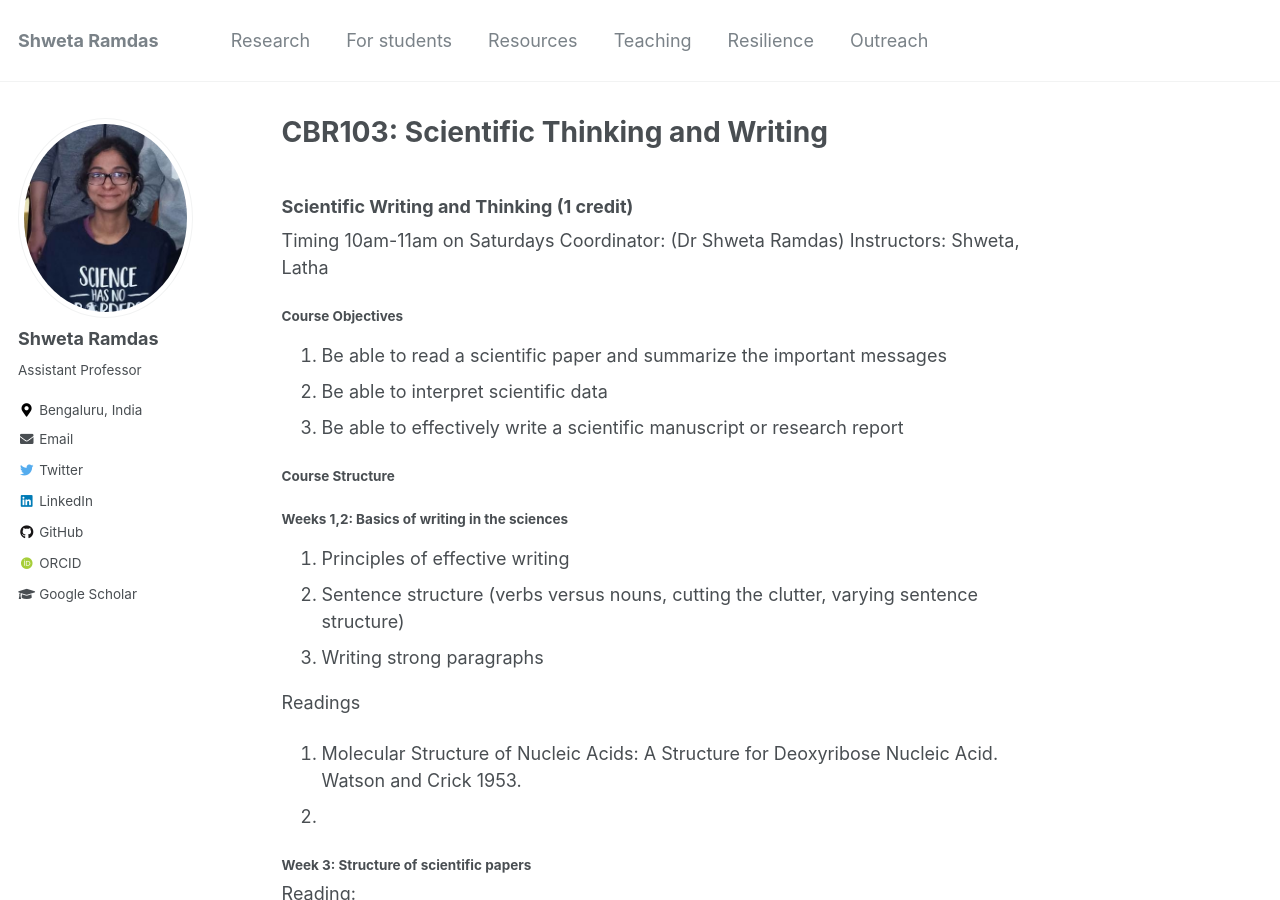
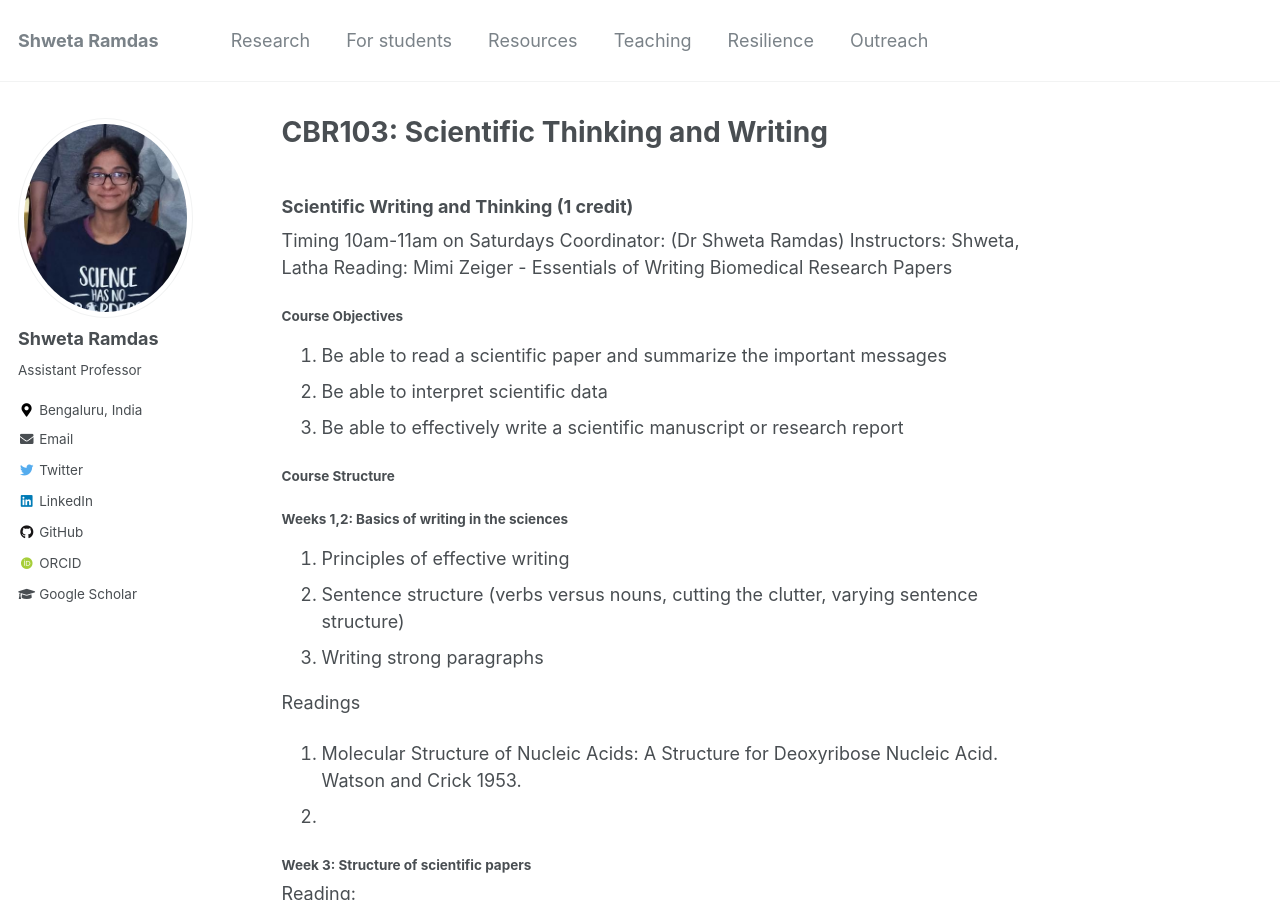
Before and after one commit to shwetaramdas/shwetaramdas.github.io, a Jekyll site: the page built from _pages/cbr103.md, in a window 1280 px wide and 900 px high. Built offline with Jekyll 4.4.1, drawn with Linux system fonts in a browser that asks for light colours; some web fonts are replaced.

Commit message:
Update cbr103.md

```diff
--- a/_pages/cbr103.md
+++ b/_pages/cbr103.md
@@ -8,6 +8,7 @@ layout: single-portfolio
 Timing 10am-11am on Saturdays
 Coordinator: (Dr Shweta Ramdas)
 Instructors: Shweta, Latha
+Reading:  Mimi Zeiger - Essentials of Writing Biomedical Research Papers
 
 #### Course Objectives
 1. Be able to read a scientific paper and summarize the important messages
```
